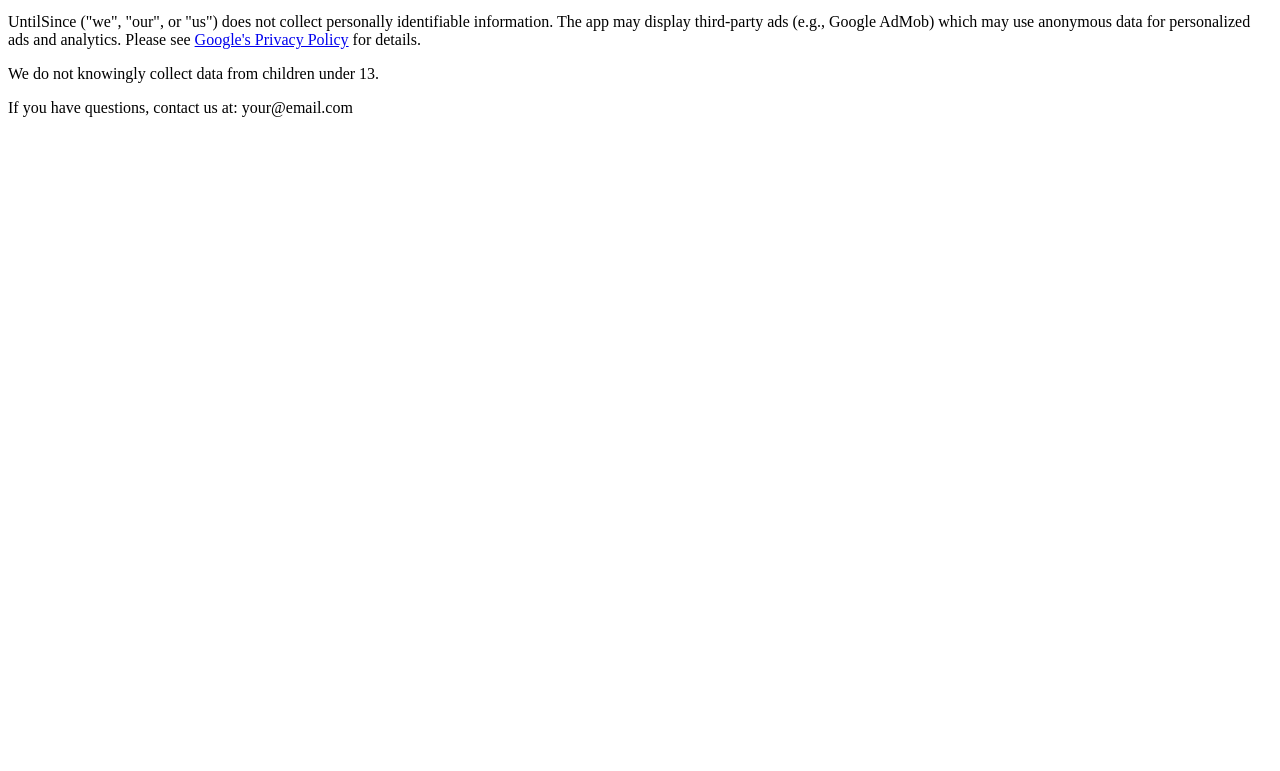
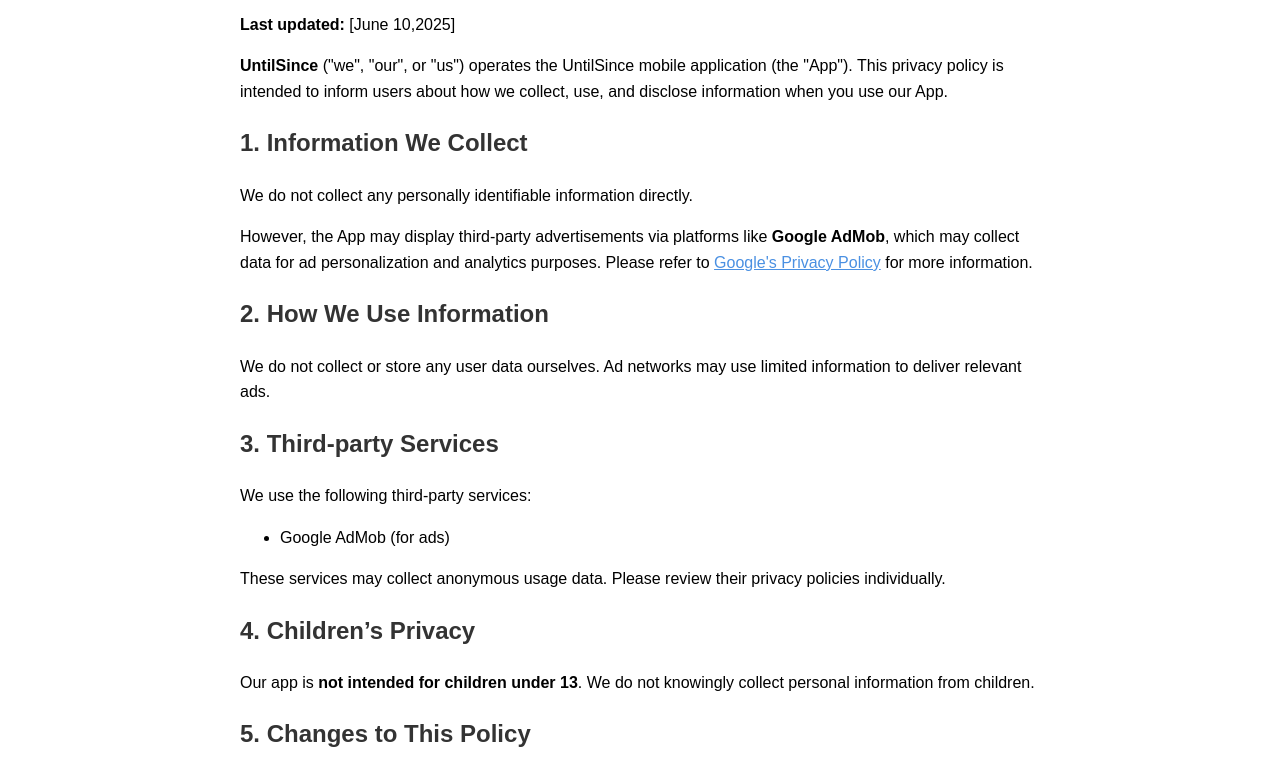
Before and after one commit to moonminilab/untilsince-privacy, a plain HTML site: page index.html in a window 1280 px wide. Shown: the part 101-872 px from the top of the page. Before the commit the page ends 800 px from the top, so only its background shows below. Drawn offline with Linux system fonts and the light colour scheme.

Commit message:
Update index.html

```diff
--- a/index.html
+++ b/index.html
@@ -3,15 +3,51 @@
 <head>
   <meta charset="UTF-8">
   <title>Privacy Policy - UntilSince</title>
+  <meta name="viewport" content="width=device-width, initial-scale=1.0">
+  <style>
+    body {
+      max-width: 800px;
+      margin: 40px auto;
+      font-family: sans-serif;
+      line-height: 1.6;
+      padding: 0 16px;
+    }
+    h1, h2 {
+      color: #333;
+    }
+    a {
+      color: #4a90e2;
+    }
+  </style>
 </head>
 <body>
-  <h1>Privacy Policy for UntilSince</h1>
-  <p><strong>Last updated:</strong> June 10, 2025</p>
+  <h1>🌐 Privacy Policy for "UntilSince"</h1>
+  <p><strong>Last updated:</strong> [June 10,2025]</p>
 
-  <p>UntilSince ("we", "our", or "us") does not collect personally identifiable information. The app may display third-party ads (e.g., Google AdMob) which may use anonymous data for personalized ads and analytics. Please see <a href="https://policies.google.com/privacy">Google's Privacy Policy</a> for details.</p>
+  <p><strong>UntilSince</strong> ("we", "our", or "us") operates the UntilSince mobile application (the "App"). This privacy policy is intended to inform users about how we collect, use, and disclose information when you use our App.</p>
 
-  <p>We do not knowingly collect data from children under 13.</p>
+  <h2>1. Information We Collect</h2>
+  <p>We do not collect any personally identifiable information directly.</p>
+  <p>However, the App may display third-party advertisements via platforms like <strong>Google AdMob</strong>, which may collect data for ad personalization and analytics purposes. Please refer to <a href="https://policies.google.com/privacy" target="_blank">Google's Privacy Policy</a> for more information.</p>
 
-  <p>If you have questions, contact us at: your@email.com</p>
+  <h2>2. How We Use Information</h2>
+  <p>We do not collect or store any user data ourselves. Ad networks may use limited information to deliver relevant ads.</p>
+
+  <h2>3. Third-party Services</h2>
+  <p>We use the following third-party services:</p>
+  <ul>
+    <li>Google AdMob (for ads)</li>
+  </ul>
+  <p>These services may collect anonymous usage data. Please review their privacy policies individually.</p>
+
+  <h2>4. Children’s Privacy</h2>
+  <p>Our app is <strong>not intended for children under 13</strong>. We do not knowingly collect personal information from children.</p>
+
+  <h2>5. Changes to This Policy</h2>
+  <p>We may update this privacy policy from time to time. Any changes will be posted on this page with a new “Last updated” date.</p>
+
+  <h2>6. Contact Us</h2>
+  <p>If you have any questions about this privacy policy, feel free to contact us at:</p>
+  <p>📧 [moonminilab@gmail.com]</p>
 </body>
 </html>
```
